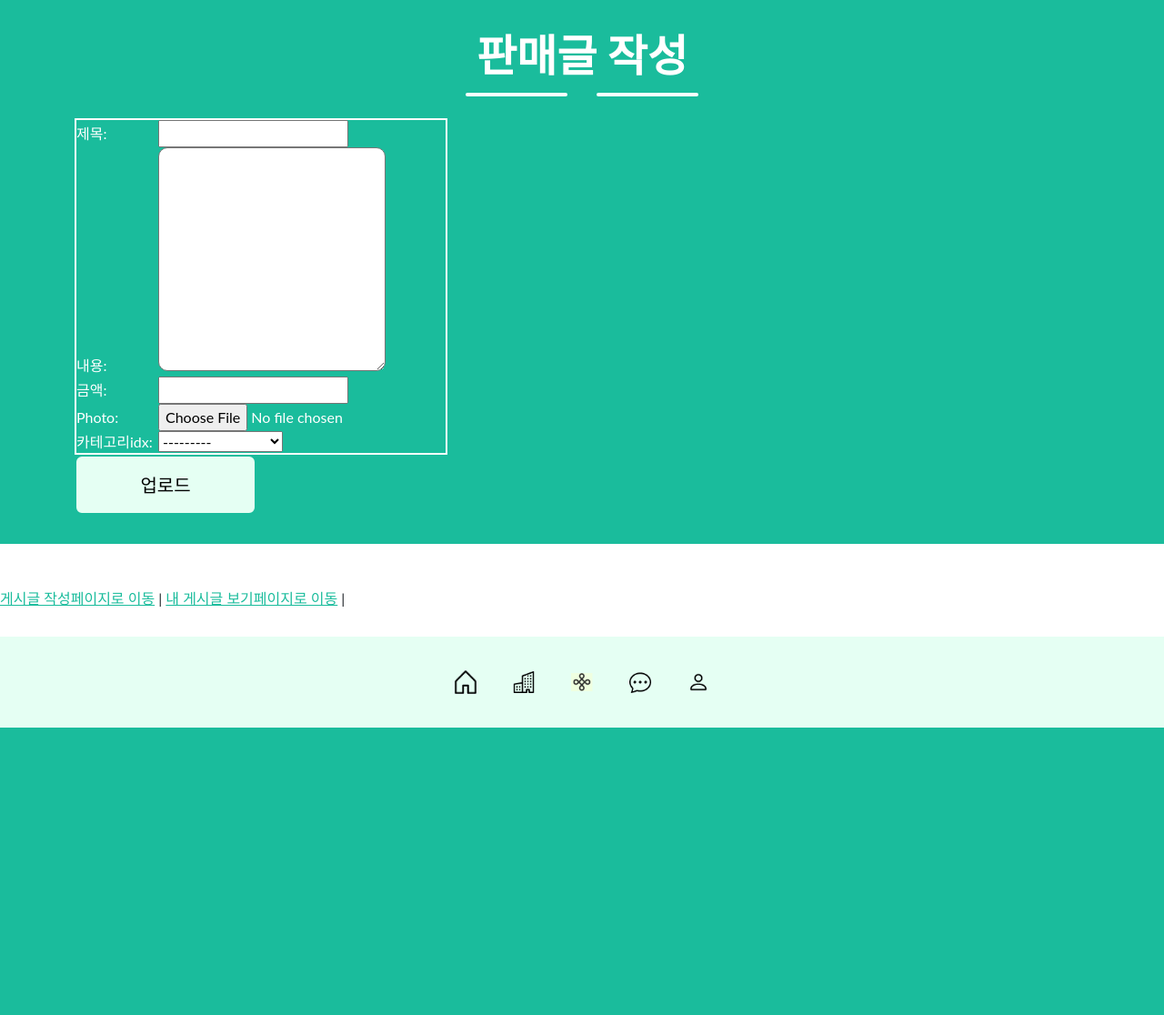
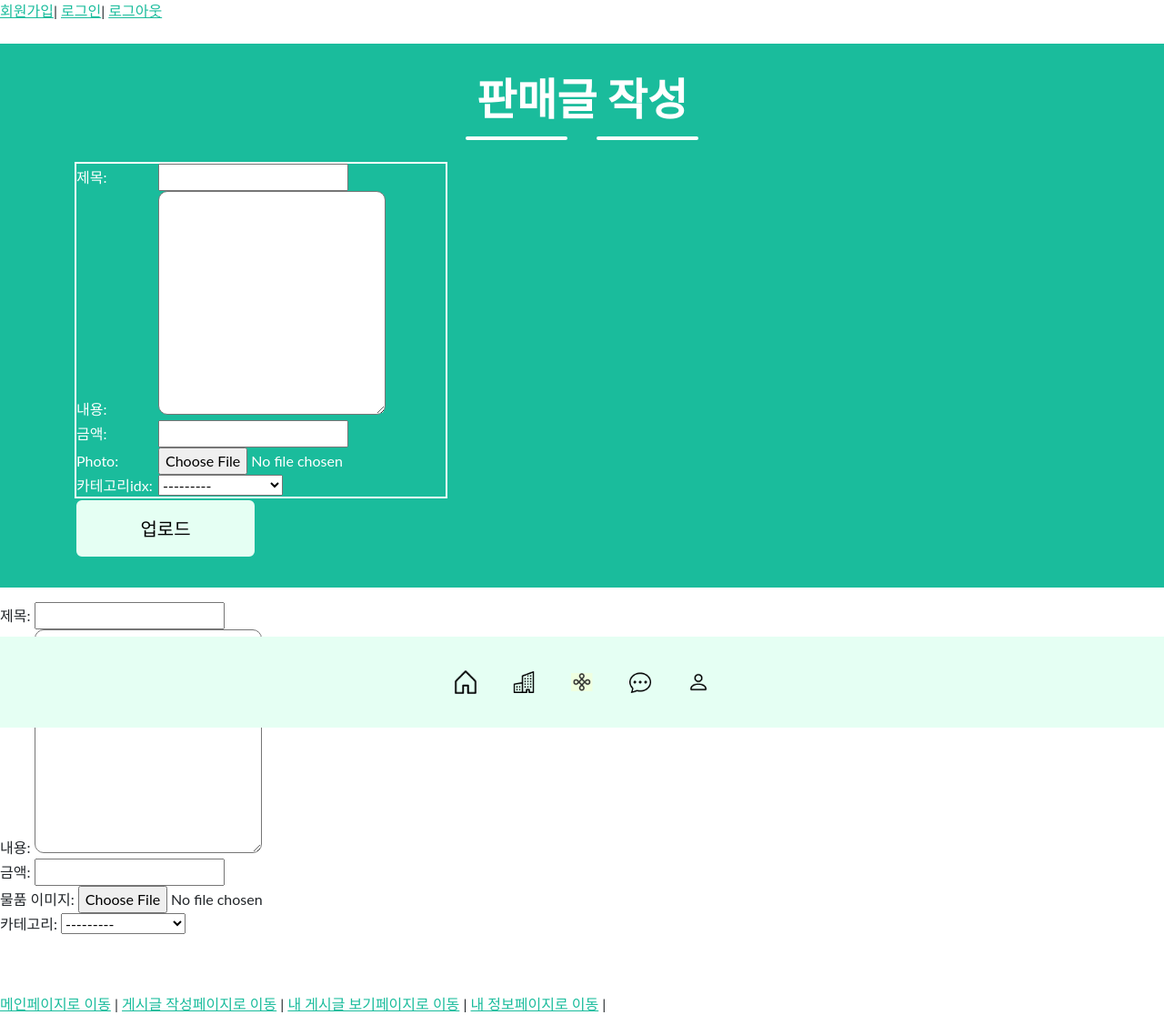
Before and after one commit to ptq124/YouthMarket, a Django app: template youthmarket/post/templates/post_create_b.html in a window 1280 px wide. Shown: the whole page at 91% size. Before the commit the page ends 800 px from the top, so only its background shows below. Run offline with Django 4.2, Linux system fonts and the light colour scheme; the template is opened without the code that fills it: values that come from a table or form of the project are taken from there, others are empty; data comes from the database, SQL or seed files in the repository; both versions use the stored data as it was after the commit; parts of the project's set-up code (start-up, migrations or seed data) failed here and were passed over; some libraries are stand-ins or nearby versions.

Commit message:
Fix : "경환님 파일 동기화"

```diff
--- a/youthmarket/post/templates/base.html
+++ b/youthmarket/post/templates/base.html
@@ -27,11 +27,18 @@
                 width: 200px;
             }
         </style>
+
     </head>
+        <a href="{% url 'register' %}">회원가입</a>|
+        <a href="{% url 'login' %}">로그인</a>|
+        <a href="{% url 'logout' %}">로그아웃</a>
+        <br/><br/>
     {% block contents %}
     {% endblock %}
     <br/>
     <br/>
-    <a href="{% url 'create' %}">게시글 작성페이지로 이동</a> |
+    <a href="{% url 'main' %}">메인페이지로 이동</a> |
+    <a href="{% url 'create_post' %}">게시글 작성페이지로 이동</a> |
     <a href="{% url 'my_post' %}">내 게시글 보기페이지로 이동</a> |
+    <a href="{% url 'my_detail' %}">내 정보페이지로 이동</a> |
 </html>
--- a/youthmarket/post/templates/post_create_b.html
+++ b/youthmarket/post/templates/post_create_b.html
@@ -26,6 +26,18 @@
 		</div>
 	</div>
 </section>
+<!-- <table> -->
+		<!-- {{ form.as_table }}  -->
+        <!-- # dict로 전달 받은 객체를 table형태로 보여줌 .as_p 도 잇음 -->
+	<!-- </table> -->
+	<p>
+		<div>제목: {{ form.title }}</div>
+		<div>내용: {{ form.text }}</div>
+		<div>금액: {{ form.price }}</div>
+		<div>물품 이미지: {{ form.photo }}</div>
+		<div>카테고리: {{ form.categoryIdx }}</div>
+
+	</p>
 
 
 
--- /dev/null
+++ b/youthmarket/users/urls.py
@@ -0,0 +1,8 @@
+from django.urls import path
+from users import views
+
+urlpatterns = [
+    path('login/', views.login, name="login"),
+    path('logout/', views.logout, name='logout'),
+    path('register/', views.register, name='register'),
+]
```
Also changed, not shown: youthmarket/post/templates/main_b.html (+11 -1 lines), youthmarket/db.sqlite3, youthmarket/post/migrations/0006_user_userrepw.py (added), youthmarket/post/templates/login.html (renamed from youthmarket/post/templates/login_bb.html), youthmarket/post/templates/register.html (renamed from youthmarket/post/templates/register_bb.html).
